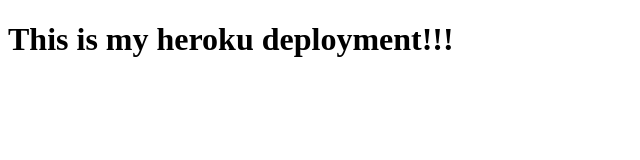
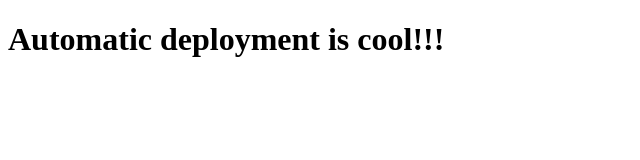
Before and after one commit to Carter-Walsh/deployment-demo, a website: page index.html in a window 1280 px wide. Shown: the whole page, without its empty margins (0-640 px from the left). Drawn offline with Linux system fonts and the light colour scheme.

Commit message:
auto deployment test

```diff
--- a/index.html
+++ b/index.html
@@ -4,9 +4,9 @@
   <meta charset="UTF-8">
   <meta http-equiv="X-UA-Compatible" content="IE=edge">
   <meta name="viewport" content="width=device-width, initial-scale=1.0">
-  <title>Heroku Test</title>
+  <title>Automatic deployment</title>
 </head>
 <body>
-  <h1>This is my heroku deployment!!!</h1>
+  <h1>Automatic deployment is cool!!!</h1>
 </body>
 </html>
--- a/server/index.js
+++ b/server/index.js
@@ -8,7 +8,6 @@
     res.sendFile(path.join(__dirname, "../index.html"));
 });
 
-
 const port = process.env.PORT || 4005
 
 app.listen(port, () => {
```
Also changed, not shown: 1 other file.
